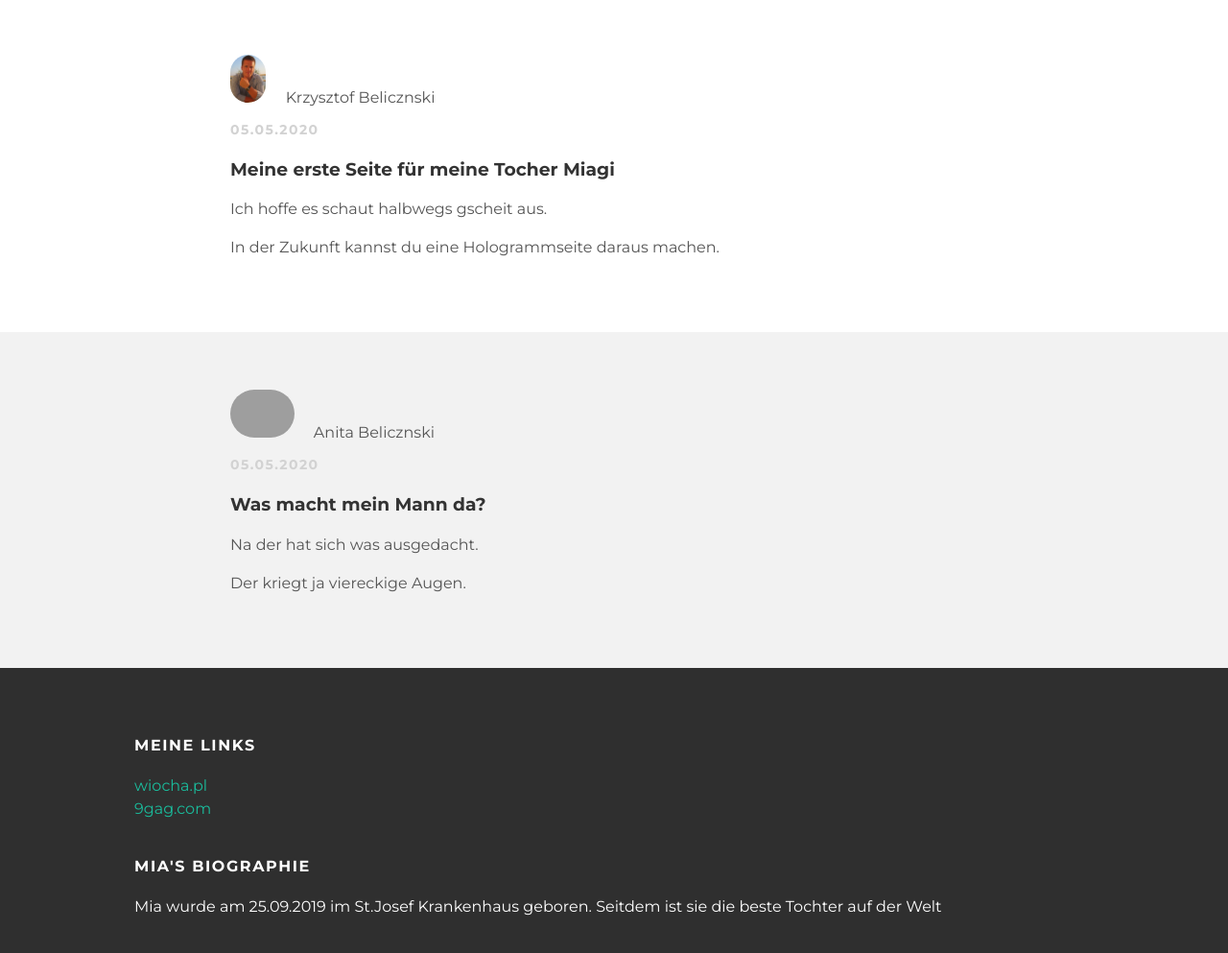
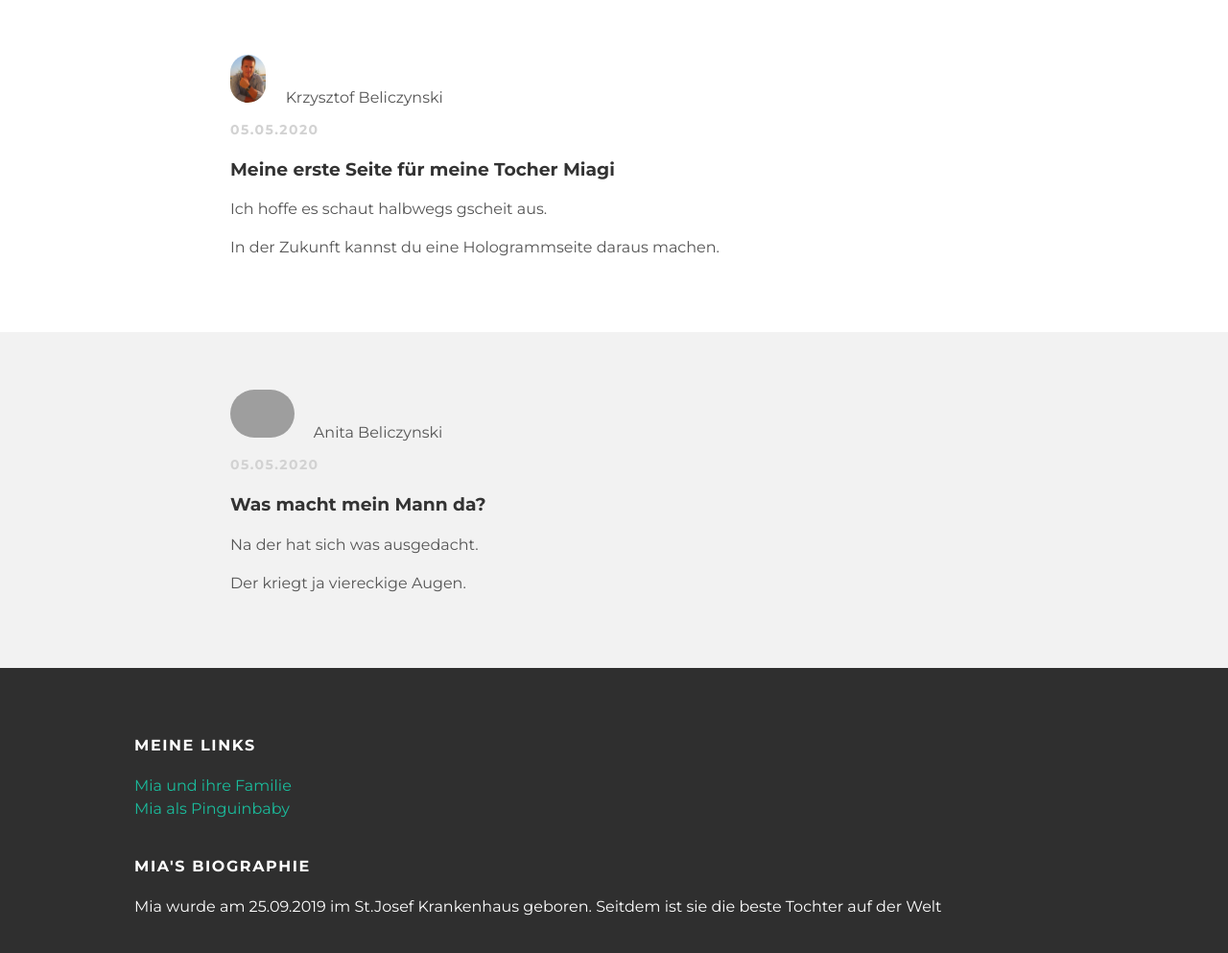
Before and after one commit to baludebear/balu.github.io, a plain HTML site: page index.html in a window 1280 px wide. Shown: the part 153-1146 px from the top of the page at 96% size. Drawn offline with Linux system fonts and the light colour scheme; grey boxes are pictures that could not be loaded.

Commit message:
Update index.html

```diff
--- a/index.html
+++ b/index.html
@@ -18,7 +18,7 @@
     <div class="post">
       <div class="post-author">
         <img src="me.png">
-        <span>Krzysztof Belicznski</span>
+        <span>Krzysztof Beliczynski</span>
         <p class="post-date">05.05.2020</p>
         <h3>Meine erste Seite für meine Tocher Miagi</h3>
         <div class="post-content">
@@ -36,7 +36,7 @@
   <div class="post">
     <div class="post-author">
       <img src="Anita.jpg">
-      <span>Anita Belicznski</span>
+      <span>Anita Beliczynski</span>
       <p class="post-date">05.05.2020</p>
       <h3>Was macht mein Mann da?</h3>
       <div class="post-content">
@@ -52,9 +52,9 @@
         <div class="column">
           <h4>Meine Links</h4>
           <p>
-            <a href="https://www.wiocha.pl">wiocha.pl</a>
+            <a href="https://i.pinimg.com/originals/e3/f2/ee/e3f2ee6d9d847a71b2f3f29f556818a8.jpg">Mia und ihre Familie</a>
             <br>
-<a href="http://www.9gag.com">9gag.com</a>
+<a href="https://encrypted-tbn0.gstatic.com/images?q=tbn%3AANd9GcQBxyslvzmLVDbWQBVuQiM_hJAQM6qx5jGHFRFbpcgCQ6M-1Csj&usqp=CAU">Mia als Pinguinbaby</a>
           </p>
         </div>
         <div class="column">
```
